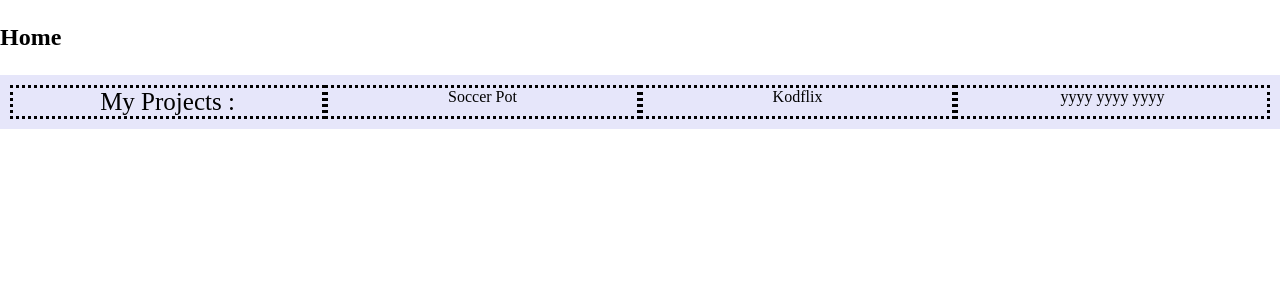
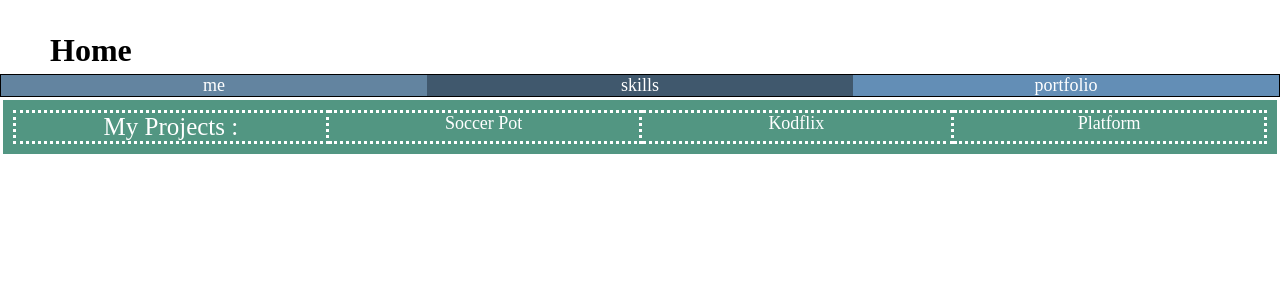
Before and after one commit to abdul-handsome/portfolio, a React (Create React App) app: page / in a window 1280 px wide. Shown: the top 300 px of the page. Built offline with nearby package versions, Linux system fonts and the light colour scheme.

Commit message:
version 1806_05

```diff
--- a/src/App.css
+++ b/src/App.css
@@ -1,23 +1,85 @@
 
 .homePage {
   font-family: cursive;
-  font-size: x-large;
+  font-size: xx-large;
+  text-indent: 50px;
+  height: 10px;
+}
+
+.projectContainer1 {
+  display: flex;
+  background-color: rgb(82, 150, 130);
+  border:1px solid black;
+  color: white;
+}
+
+.individualProject1_1 {
+  flex: 1;
+  text-align: center;
+  font-family: cursive;
+  font-size: 18px;
+  background-color: rgb(99, 132, 160);
+
+}
+
+.individualProject1_2 {
+  flex: 1;
+  text-align: center;
+  font-family: cursive;
+  font-size: 18px;
+  background-color: rgb(64, 88, 109);
+
 }
 
 
-.projectContainer {
+.individualProject1_3 {
+  flex: 1;
+  text-align: center;
+  font-family: cursive;
+  font-size: 18px;
+  background-color: rgb(99, 142, 182);
+
+}
+
+.projectContainer2 {
   display: flex;
-  background-color: lavender;
+  background-color: rgb(82, 150, 130);
   padding: 10px;
+  border-style: solid;
+  color: white;
 }
 
 
-.individualProject {
+.individualProject1 {
   flex: 1;
   text-align: center;
-  border-style: dotted;
   font-family: cursive;
+  font-size: 18px;
+  border-top-style:dotted;
+  border-bottom-style:dotted;
+  border-right-style:dotted;
+}
 
+
+.individualProject2 {
+  flex: 1;
+  text-align: center;
+  font-family: cursive;
+  font-size: 18px;
+  border-top-style:dotted;
+  border-bottom-style:dotted;
+  border-right-style:dotted;
+}
+
+
+.individualProject3 {
+  flex: 1;
+  text-align: center;
+  font-family: cursive;
+  font-size: 18px;
+  border-top-style:dotted;
+  border-bottom-style:dotted;
+  border-right-style:dotted;
 }
 
 
--- a/src/App.js
+++ b/src/App.js
@@ -6,11 +6,16 @@ function App() {
   return (
     <div>
     <h3 className = 'homePage'>Home</h3>
-    <div className = 'projectContainer'>
+    <div className = 'projectContainer1'>
+    <div className = 'individualProject1_1'>me</div>
+    <div className = 'individualProject1_2'>skills</div>
+    <div className = 'individualProject1_3'>portfolio</div>
+    </div>
+    <div className = 'projectContainer2'>
     <div className = 'projectLabel'>My Projects :</div>
-    <div className = 'individualProject'>Soccer Pot</div>
-    <div className = 'individualProject'>Kodflix</div>
-    <div className = 'individualProject'>yyyy yyyy yyyy</div>
+    <div className = 'individualProject1'>Soccer Pot</div>
+    <div className = 'individualProject2'>Kodflix</div>
+    <div className = 'individualProject3'>Platform</div>
     </div>
     </div>
 
```
